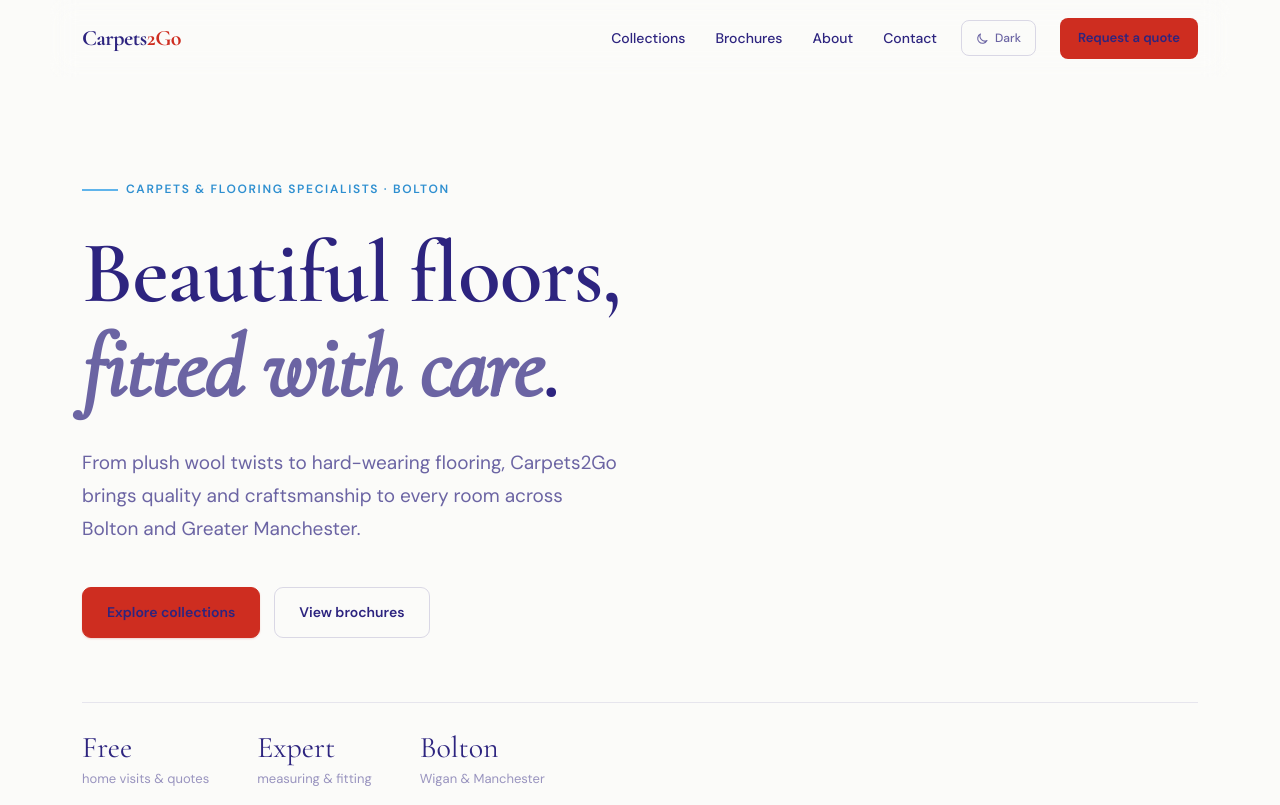
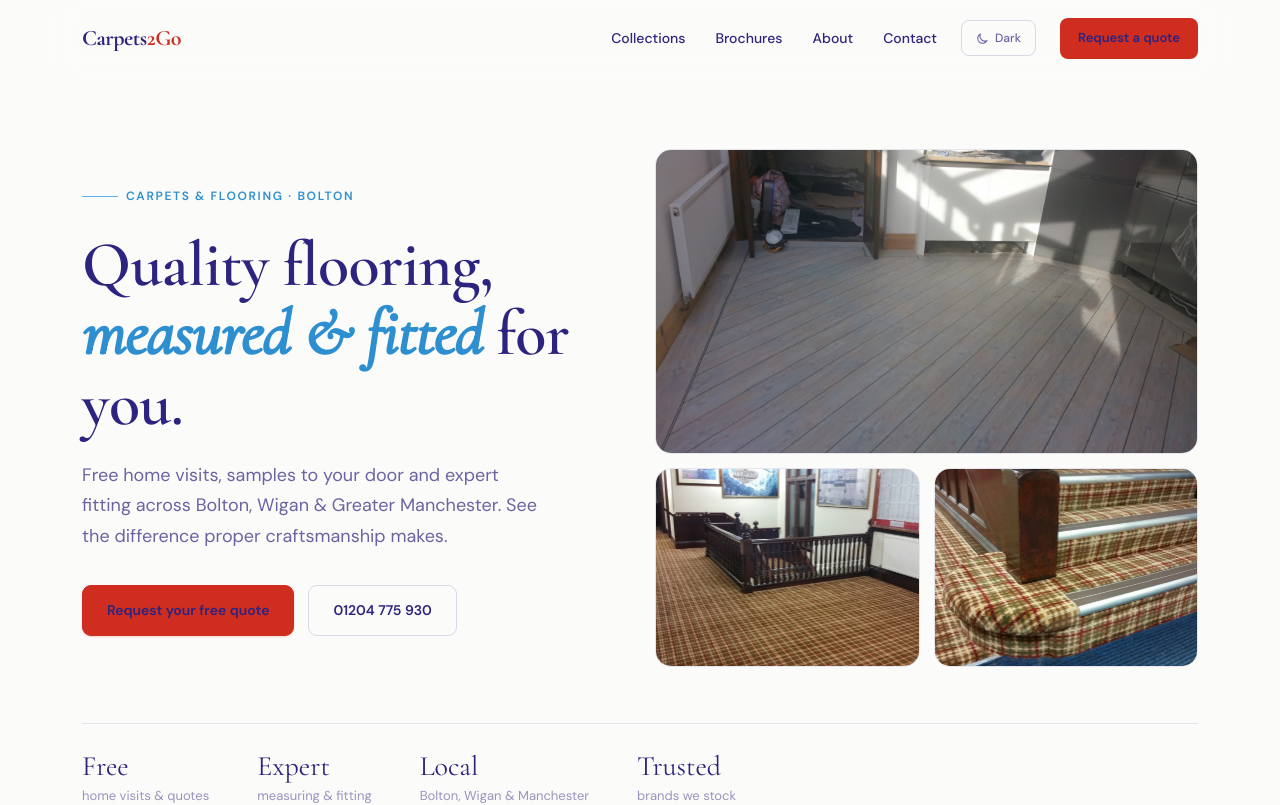
Before and after one commit to aakilmohmed-dotcom/carpets2go, a Next.js app: page / in a window 1280 px wide. Shown: the top 805 px of the page. Built offline with nearby package versions, Linux system fonts and the light colour scheme.

Commit message:
Evidence-based hero: imagery-led, benefit headline, free-quote CTA, trust strip

```diff
--- a/app/page.tsx
+++ b/app/page.tsx
@@ -22,30 +22,50 @@ export default function Home() {
   return (
     <>
       {/* ── HERO ── */}
-      <section className="c-wrap" style={{ paddingTop: 96, paddingBottom: 88 }}>
-        <div className="c-eyebrow" style={{ marginBottom: 26 }}>
-          <span className="c-eyebrow-line" /> Carpets &amp; flooring specialists &middot; Bolton
-        </div>
-        <h1 style={{ fontSize: 'clamp(46px, 7vw, 88px)', maxWidth: 900, marginBottom: 30, lineHeight: 1.08 }}>
-          Beautiful floors,<br />
-          <span style={{ fontStyle: 'italic', color: 'var(--text-2)' }}>fitted with care</span>.
-        </h1>
-        <p style={{ fontSize: 19, color: 'var(--text-2)', maxWidth: 540, lineHeight: 1.75, marginBottom: 42 }}>
-          From plush wool twists to hard-wearing flooring, Carpets2Go brings quality and craftsmanship to every room across Bolton and Greater Manchester.
-        </p>
-        <div style={{ display: 'flex', gap: 14, flexWrap: 'wrap' }}>
-          <Link href="/collections" className="c-btn c-btn-primary">Explore collections</Link>
-          <Link href="/brochures" className="c-btn c-btn-ghost">View brochures</Link>
+      <section className="c-wrap" style={{ paddingTop: 72, paddingBottom: 80 }}>
+        <div style={{ display: 'grid', gridTemplateColumns: 'minmax(0,1fr) minmax(0,1.05fr)', gap: 56, alignItems: 'center' }} className="hero-grid">
+          {/* Left — message + action */}
+          <div>
+            <div className="c-eyebrow" style={{ marginBottom: 24 }}>
+              <span className="c-eyebrow-line" /> Carpets &amp; flooring &middot; Bolton
+            </div>
+            <h1 style={{ fontSize: 'clamp(40px, 5vw, 64px)', marginBottom: 22, lineHeight: 1.08 }}>
+              Quality flooring,<br />
+              <span style={{ fontStyle: 'italic', color: 'var(--accent-deep)' }}>measured &amp; fitted</span> for you.
+            </h1>
+            <p style={{ fontSize: 18, color: 'var(--text-2)', maxWidth: 460, lineHeight: 1.7, marginBottom: 34 }}>
+              Free home visits, samples to your door and expert fitting across Bolton, Wigan &amp; Greater Manchester. See the difference proper craftsmanship makes.
+            </p>
+            <div style={{ display: 'flex', gap: 14, flexWrap: 'wrap', alignItems: 'center' }}>
+              <Link href="/contact" className="c-btn c-btn-primary">Request your free quote</Link>
+              <a href="tel:+441204775930" className="c-btn c-btn-ghost">01204 775 930</a>
+            </div>
+          </div>
+
+          {/* Right — real-work image cluster (landscape shots only) */}
+          <div style={{ display: 'grid', gridTemplateColumns: '1fr 1fr', gridTemplateRows: 'auto auto', gap: 14 }}>
+            <div style={{ gridColumn: '1 / 3', borderRadius: 16, overflow: 'hidden', border: '1px solid var(--border)', aspectRatio: '16 / 9' }}>
+              <img src="/images/wood-kitchen.jpg" alt="Wood-effect flooring fitted in a kitchen" loading="eager" style={{ width: '100%', height: '100%', objectFit: 'cover', display: 'block' }} />
+            </div>
+            <div style={{ borderRadius: 16, overflow: 'hidden', border: '1px solid var(--border)', aspectRatio: '4 / 3' }}>
+              <img src="/images/tartan-landing.jpg" alt="Patterned carpet fitted on a landing" loading="eager" style={{ width: '100%', height: '100%', objectFit: 'cover', display: 'block' }} />
+            </div>
+            <div style={{ borderRadius: 16, overflow: 'hidden', border: '1px solid var(--border)', aspectRatio: '4 / 3' }}>
+              <img src="/images/tartan-step-detail.jpg" alt="Stair carpet bullnose detail" loading="eager" style={{ width: '100%', height: '100%', objectFit: 'cover', display: 'block' }} />
+            </div>
+          </div>
         </div>
 
-        <div style={{ marginTop: 64, paddingTop: 30, borderTop: '1px solid var(--border)', display: 'flex', gap: 48, flexWrap: 'wrap' }}>
+        {/* Trust strip */}
+        <div style={{ marginTop: 56, paddingTop: 28, borderTop: '1px solid var(--border)', display: 'flex', gap: 48, flexWrap: 'wrap' }}>
           {[
             ['Free', 'home visits & quotes'],
             ['Expert', 'measuring & fitting'],
-            ['Bolton', 'Wigan & Manchester'],
+            ['Local', 'Bolton, Wigan & Manchester'],
+            ['Trusted', 'brands we stock'],
           ].map(([big, small]) => (
             <div key={big}>
-              <div style={{ fontFamily: 'var(--c-serif)', fontSize: 30, color: 'var(--text-1)', lineHeight: 1 }}>{big}</div>
+              <div style={{ fontFamily: 'var(--c-serif)', fontSize: 28, color: 'var(--text-1)', lineHeight: 1 }}>{big}</div>
               <div style={{ fontSize: 13, color: 'var(--text-3)', marginTop: 6 }}>{small}</div>
             </div>
           ))}
--- a/app/site.css
+++ b/app/site.css
@@ -168,3 +168,8 @@ html { scroll-behavior: smooth; }
   .c-section { padding: 72px 0; }
   .c-wrap { padding: 0 22px; }
 }
+
+/* ── Hero: stack on mobile ── */
+@media (max-width: 860px) {
+  .hero-grid { grid-template-columns: 1fr !important; gap: 36px !important; }
+}
```
